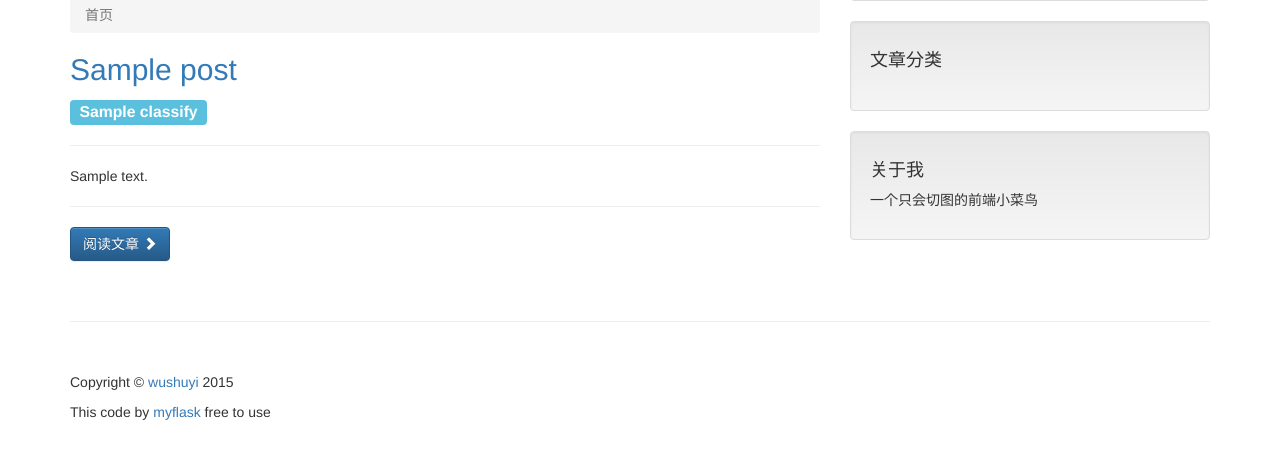
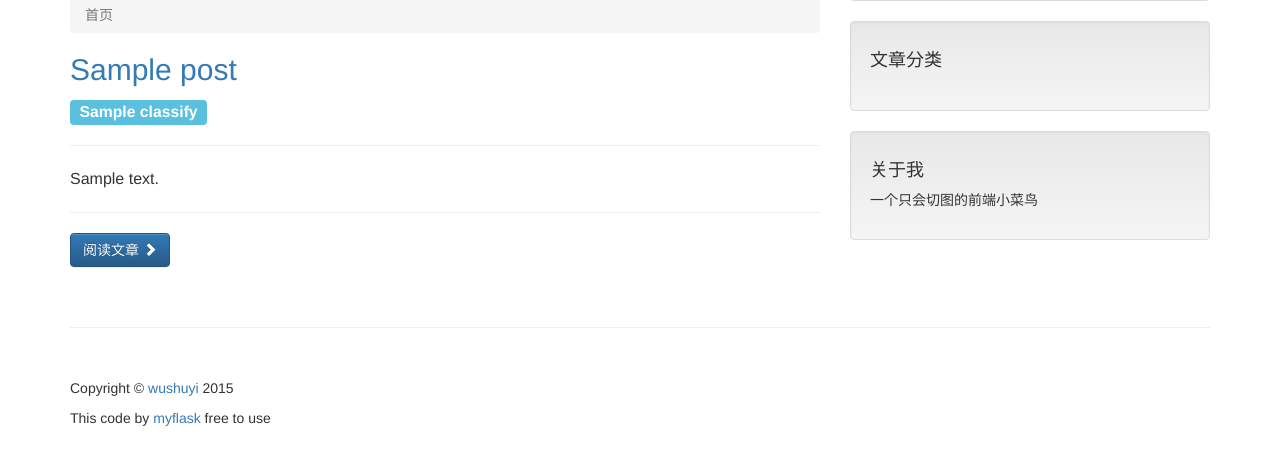
Before and after one commit to wushuyi/myflask, a Python web app: template templates/blog/index.html in a window 1280 px wide. Shown: the part 183-648 px from the top of the page. Run offline with Jinja, Linux system fonts and the light colour scheme; the template is opened without the code that fills it: most values are stand-ins (such as "Sample title", 1, 10 or a date in 2020); some libraries are stand-ins or nearby versions.

Commit message:
Promoting progress

```diff
--- a/templates/blog/index.html
+++ b/templates/blog/index.html
@@ -13,6 +13,9 @@
 
 {% block head_css %}
     {{ super() }}
+    <link rel="stylesheet" href="{{ url_for('static', filename='assets/css/github-markdown.css') }}"/>
+    <link rel="stylesheet"
+          href="{{ url_for('static', filename='assets/libs/highlight.js/8.7/styles/solarized_dark.min.css') }}"/>
     {{ libs.css( url_for('static', filename='assets/css/blog/blog-home.css') ) }}
 {% endblock %}
 
@@ -48,7 +51,9 @@
 
         {# <p><span class="glyphicon glyphicon-time"></span> Posted on August 28, 2013 at 10:00 PM</p>#}
         <hr>
-        {{ post.pre_content | safe }}
+        <div class="markdown-body">
+            {{ post.pre_content | safe }}
+        </div>
         <hr>
         <a class="btn btn-primary" href="{{ url_for('.posts', query_path= post.uri_path) }}">阅读文章 <span
                 class="glyphicon glyphicon-chevron-right"></span></a>
```
